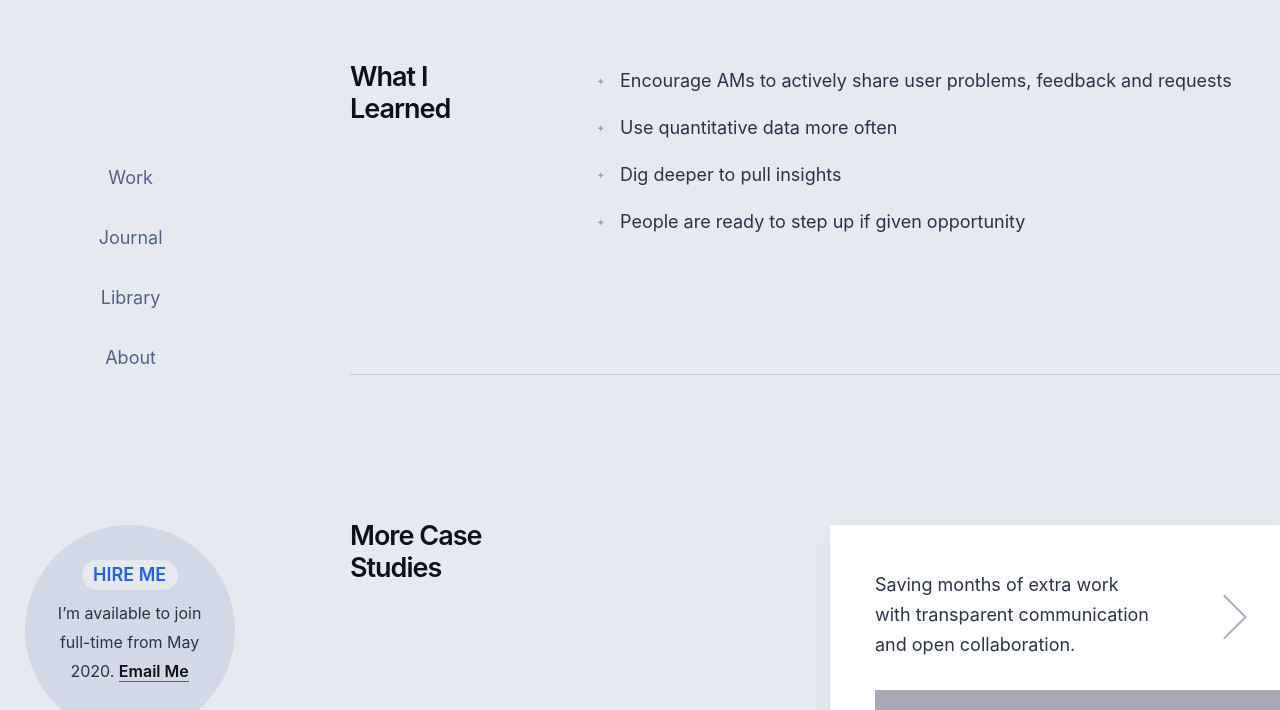
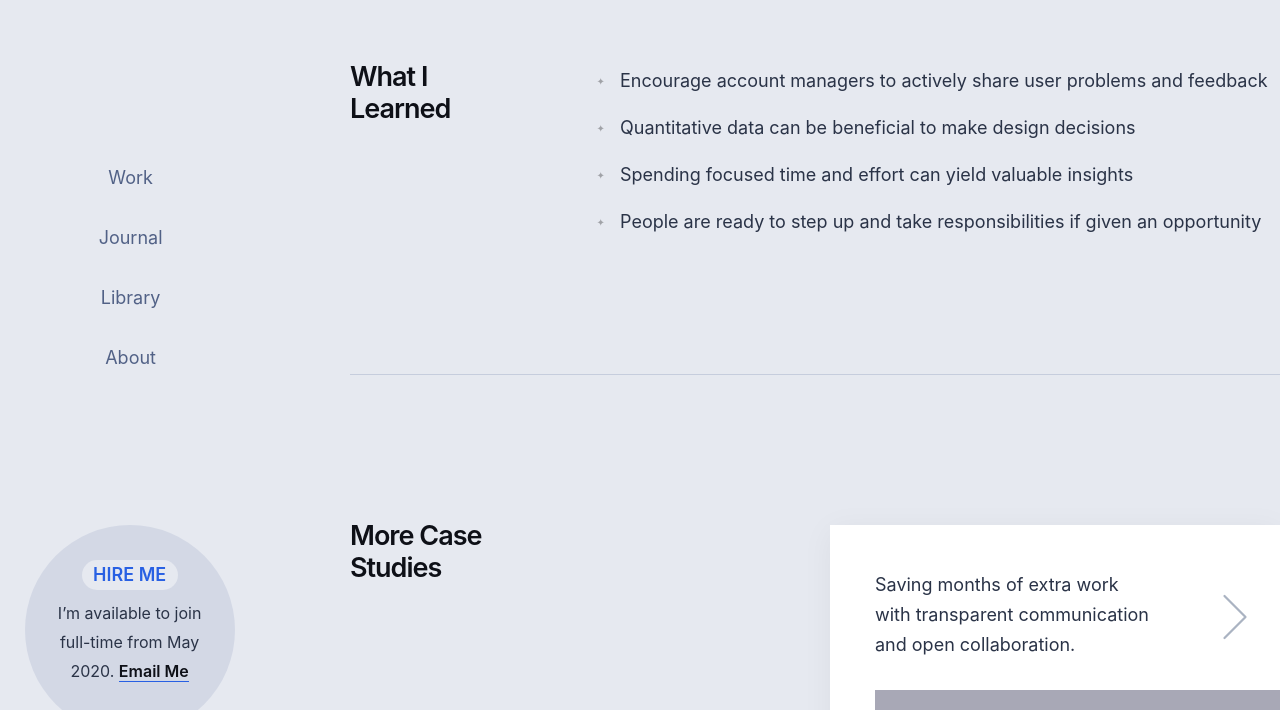
Before and after one commit to harjotgrewal/amrindersandhu, a Jekyll site: the page built from case-study-datepicker.html, in a window 1280 px wide and 900 px high, scrolled down 7110 px, cut to the strip 190-900 px from the top of the window. Built offline with Jekyll 4.4.1, drawn with Linux system fonts in a browser that asks for light colours.

Commit message:
[U][HTML] Lessons

```diff
--- a/case-study-datepicker.html
+++ b/case-study-datepicker.html
@@ -206,13 +206,13 @@ page-description: Redesigning the most used UI component using the most sophisti
 
         <div class="l-span_3-9">
             <ul class="o-list--bullet">
-                <li>Encourage AMs to actively share user problems, feedback and requests</li>
+                <li>Encourage account managers to actively share user problems and feedback</li>
 
-                <li>Use quantitative data more often</li>
+                <li>Quantitative data can be beneficial to make design decisions</li>
 
-                <li>Dig deeper to pull insights</li>
+                <li>Spending focused time and effort can yield valuable insights</li>
 
-                <li>People are ready to step up if given opportunity</li>
+                <li>People are ready to step up and take responsibilities if given an opportunity</li>
             </ul>
         </div>
     </section>
```
Also changed, not shown: 1 other file.
